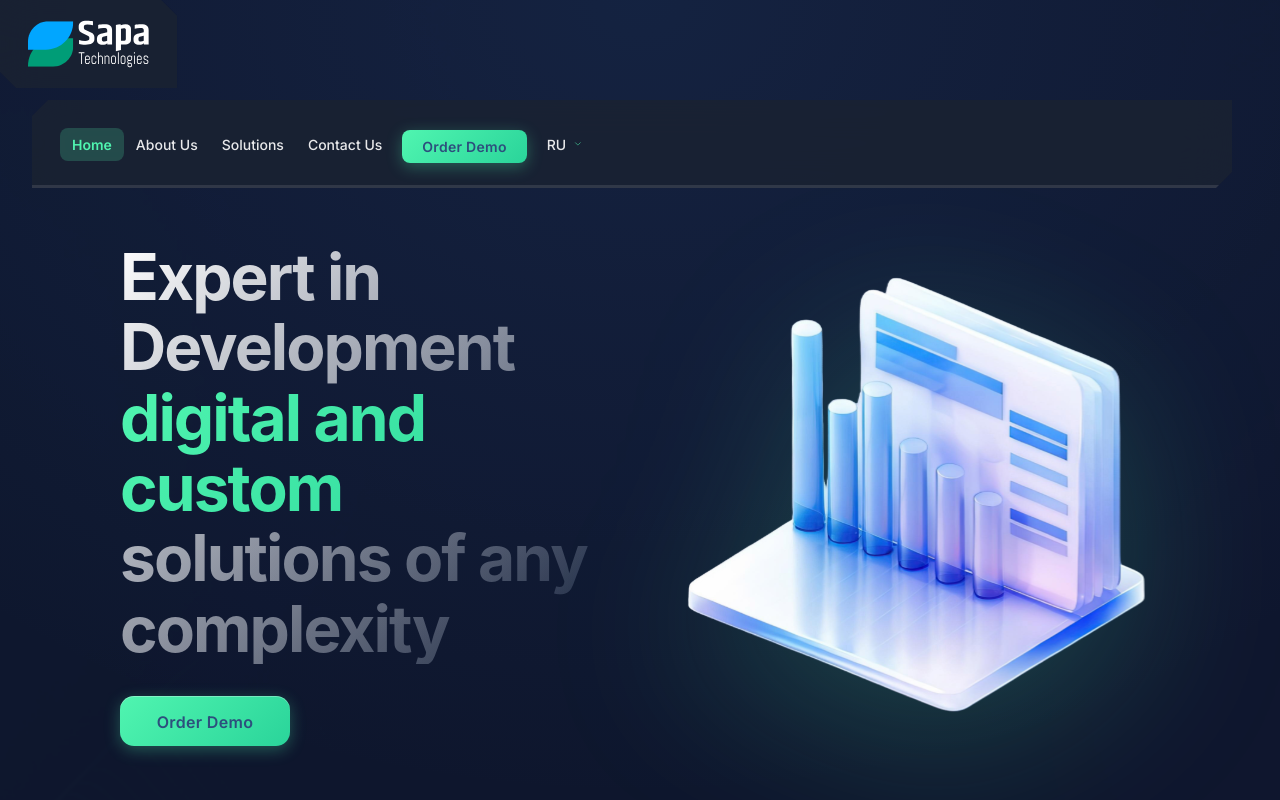
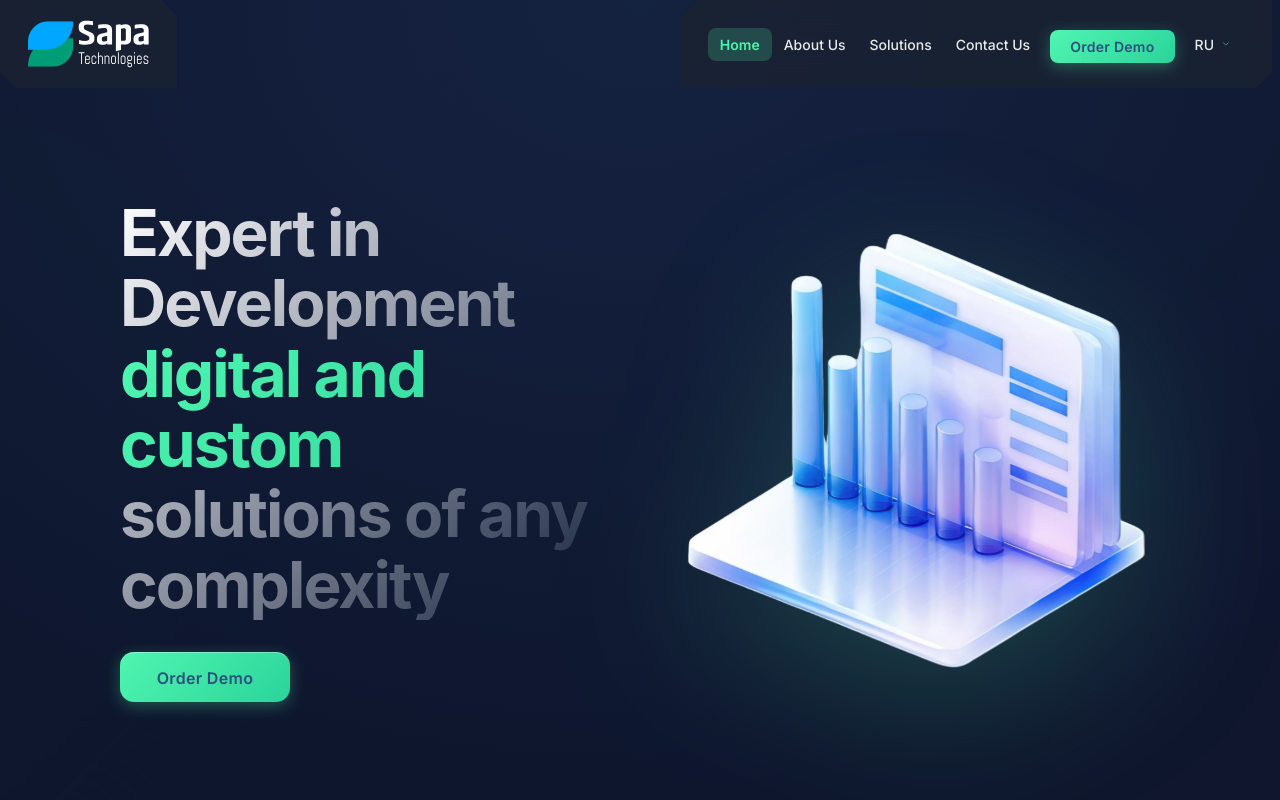
Before and after one commit to NNNursultan676/landing-main, a React (Vite) app: page / in a window 1280 px wide. Shown: the top 800 px of the page. Built offline with nearby package versions, Linux system fonts and the light colour scheme.

Commit message:
Refactor Nav component to enhance drag-to-scroll functionality on active links. Removed outdated styles and streamlined event handling for improved user interaction. Updated CSS for better visual feedback during dragging and ensured pointer events are correctly managed for interactive elements.

```diff
--- a/src/layouts/Nav/Nav.css
+++ b/src/layouts/Nav/Nav.css
@@ -19,19 +19,6 @@
   pointer-events: auto;
 }
 
-/* Prevent drag on interactive elements inside nav-right */
-.nav-right a,
-.nav-right button,
-.nav-right .lang-text,
-.nav-right .menuBurger {
-  pointer-events: auto;
-  cursor: pointer;
-}
-
-.nav-right.dragging a,
-.nav-right.dragging button {
-  pointer-events: none;
-}
 
 .nav-left {
   left: 0;
@@ -51,39 +38,6 @@
   -webkit-backdrop-filter: blur(20px);
   clip-path: polygon(16px 0, 100% 0, 100% calc(100% - 16px), calc(100% - 16px) 100%, 0 100%, 0 16px);
   box-shadow: 0 4px 24px rgba(0, 0, 0, 0.1);
-  position: relative;
-  cursor: grab;
-  transition: background 0.3s ease, box-shadow 0.3s ease;
-}
-
-.nav-right:hover {
-  background: rgba(26, 35, 50, 0.9);
-  box-shadow: 0 4px 24px rgba(80, 245, 176, 0.15);
-}
-
-.nav-right.dragging {
-  cursor: grabbing;
-  background: rgba(26, 35, 50, 0.95);
-  box-shadow: 0 4px 24px rgba(80, 245, 176, 0.25);
-}
-
-/* Horizontal Progress Bar inside nav-right */
-.nav-right-progress-bar {
-  position: absolute;
-  bottom: 0;
-  left: 0;
-  right: 0;
-  height: 3px;
-  background: rgba(255, 255, 255, 0.1);
-  overflow: hidden;
-  pointer-events: none;
-}
-
-.nav-right-progress-fill {
-  height: 100%;
-  background: linear-gradient(90deg, var(--color-accent) 0%, var(--color-accent-dark) 100%);
-  transition: width 0.1s ease-out;
-  box-shadow: 0 0 8px rgba(80, 245, 176, 0.6);
 }
 
 .nav-img {
@@ -170,11 +124,16 @@
 .navList li a.active {
   color: var(--color-accent);
   font-weight: 600;
+  cursor: grab;
 }
 
 .navList li a.active::before {
   opacity: 1;
   background: rgba(80, 245, 176, 0.2);
+}
+
+.navList li a.active:active {
+  cursor: grabbing;
 }
 
 .lang {
--- a/src/layouts/Nav/Nav.jsx
+++ b/src/layouts/Nav/Nav.jsx
@@ -138,66 +138,92 @@ const Nav = () => {
   // Combine base classes with the additional class
   const buttonClassName = `success-btn demo ${additionalButtonClass}`.trim();
 
-  // Handle drag-to-scroll on right navbar
-  const handleNavRightMouseDown = (e) => {
-    // Don't start drag if clicking on interactive elements
-    const target = e.target;
-    const isInteractive =
-      target.tagName === 'A' ||
-      target.tagName === 'BUTTON' ||
-      target.tagName === 'IMG' ||
-      target.closest('a') ||
-      target.closest('button') ||
-      target.closest('.ant-dropdown') ||
-      target.closest('.lang-text') ||
-      target.closest('.navList') ||
-      target.closest('.nav-demo-btn') ||
-      target.closest('.menuBurger');
+  // Handle drag-to-scroll on active link (green highlighted area)
+  const dragStateRef = React.useRef({
+    isDragging: false,
+    startY: 0,
+    startScroll: 0,
+    activeLink: null
+  });
 
-    if (isInteractive) {
+  const handleActiveLinkMouseDown = (e) => {
+    // Only work on active links
+    const link = e.currentTarget;
+    if (!link.classList.contains('active')) {
       return;
     }
 
-    setIsDragging(true);
-    setDragStartY(e.clientY);
-    setDragStartScroll(window.scrollY);
-    e.preventDefault();
+    dragStateRef.current.startY = e.clientY;
+    dragStateRef.current.startScroll = window.scrollY;
+    dragStateRef.current.activeLink = link;
   };
 
   React.useEffect(() => {
-    if (!isDragging) return;
+    const handleMouseMove = (e) => {
+      if (!dragStateRef.current.activeLink) return;
 
-    const handleMouseMove = (e) => {
-      const deltaY = e.clientY - dragStartY;
+      const link = dragStateRef.current.activeLink;
+      if (!link.classList.contains('active')) {
+        dragStateRef.current.activeLink = null;
+        dragStateRef.current.isDragging = false;
+        setIsDragging(false);
+        return;
+      }
+
+      const deltaY = Math.abs(e.clientY - dragStateRef.current.startY);
+
+      // If moved more than 5px, treat as drag
+      if (deltaY > 5) {
+        if (!dragStateRef.current.isDragging) {
+          dragStateRef.current.isDragging = true;
+          setIsDragging(true);
+        }
+
+        const currentDeltaY = e.clientY - dragStateRef.current.startY;
         const windowHeight = window.innerHeight;
         const documentHeight = document.documentElement.scrollHeight;
         const scrollableHeight = documentHeight - windowHeight;
         const sensitivity = scrollableHeight / windowHeight;
 
-      const targetScroll = dragStartScroll + (deltaY * sensitivity);
+        const targetScroll = dragStateRef.current.startScroll + (currentDeltaY * sensitivity);
 
         window.scrollTo({
           top: Math.max(0, Math.min(targetScroll, scrollableHeight)),
           behavior: 'auto'
         });
+
+        e.preventDefault();
+        e.stopPropagation();
+      }
     };
 
     const handleMouseUp = () => {
+      if (dragStateRef.current.isDragging) {
+        dragStateRef.current.isDragging = false;
         setIsDragging(false);
+      }
+      dragStateRef.current.activeLink = null;
     };
 
-    window.addEventListener('mousemove', handleMouseMove);
+    if (dragStateRef.current.activeLink) {
+      window.addEventListener('mousemove', handleMouseMove, { passive: false });
       window.addEventListener('mouseup', handleMouseUp);
+
+      if (dragStateRef.current.isDragging) {
         document.body.style.userSelect = 'none';
         document.body.style.cursor = 'grabbing';
+      }
 
       return () => {
         window.removeEventListener('mousemove', handleMouseMove);
         window.removeEventListener('mouseup', handleMouseUp);
         document.body.style.userSelect = '';
         document.body.style.cursor = '';
+        dragStateRef.current.activeLink = null;
+        dragStateRef.current.isDragging = false;
       };
-  }, [isDragging, dragStartY, dragStartScroll]);
+    }
+  }, [isDragging]);
 
   return (
     <>
@@ -210,24 +236,22 @@ const Nav = () => {
           } src={Logo} alt="Sapa Technologies" style={{ cursor: 'pointer' }} />
         </div>
       </div>
-      <div
-        className={`nav nav-right ${isDragging ? 'dragging' : ''}`}
-        onMouseDown={handleNavRightMouseDown}
-      >
-        {/* Horizontal Progress Bar inside nav-right */}
-        <div className='nav-right-progress-bar'>
-          <div
-            className='nav-right-progress-fill'
-            style={{ width: `${scrollProgress}%` }}
-          ></div>
-        </div>
+      <div className='nav nav-right'>
         <div className='nav-controllers'>
         <div className='navLinks'>
           <ul className='navList'>
             <li>
               <a
                 href="#home"
-                onClick={(e) => { e.preventDefault(); scrollToSection('home'); }}
+                onClick={(e) => {
+                  if (dragStateRef.current.isDragging) {
+                    e.preventDefault();
+                    return;
+                  }
+                  e.preventDefault();
+                  scrollToSection('home');
+                }}
+                onMouseDown={handleActiveLinkMouseDown}
                 className={activeSection === 'home' ? 'active' : ''}
               >
                 {t('home')}
@@ -236,7 +260,15 @@ const Nav = () => {
           <li>
             <a
               href="#about"
-              onClick={(e) => { e.preventDefault(); scrollToSection('about'); }}
+              onClick={(e) => {
+                if (dragStateRef.current.isDragging) {
+                  e.preventDefault();
+                  return;
+                }
+                e.preventDefault();
+                scrollToSection('about');
+              }}
+              onMouseDown={handleActiveLinkMouseDown}
               className={activeSection === 'about' ? 'active' : ''}
             >
               {t('aboutUs')}
@@ -245,7 +277,15 @@ const Nav = () => {
           <li>
             <a
               href="#solutions"
-              onClick={(e) => { e.preventDefault(); scrollToSection('solutions'); }}
+              onClick={(e) => {
+                if (dragStateRef.current.isDragging) {
+                  e.preventDefault();
+                  return;
+                }
+                e.preventDefault();
+                scrollToSection('solutions');
+              }}
+              onMouseDown={handleActiveLinkMouseDown}
               className={activeSection === 'solutions' ? 'active' : ''}
             >
               {t('solutions')}
@@ -254,7 +294,15 @@ const Nav = () => {
             <li>
               <a
                 href="#contacts"
-                onClick={(e) => { e.preventDefault(); scrollToSection('contacts'); }}
+                onClick={(e) => {
+                  if (dragStateRef.current.isDragging) {
+                    e.preventDefault();
+                    return;
+                  }
+                  e.preventDefault();
+                  scrollToSection('contacts');
+                }}
+                onMouseDown={handleActiveLinkMouseDown}
                 className={activeSection === 'contacts' ? 'active' : ''}
               >
                 {t('contactUs')}
```
Lines whose indentation alone changed are shown as unchanged.
